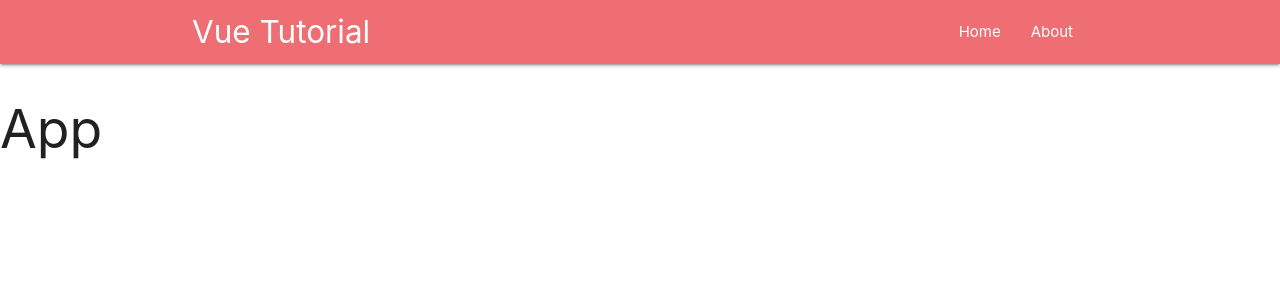
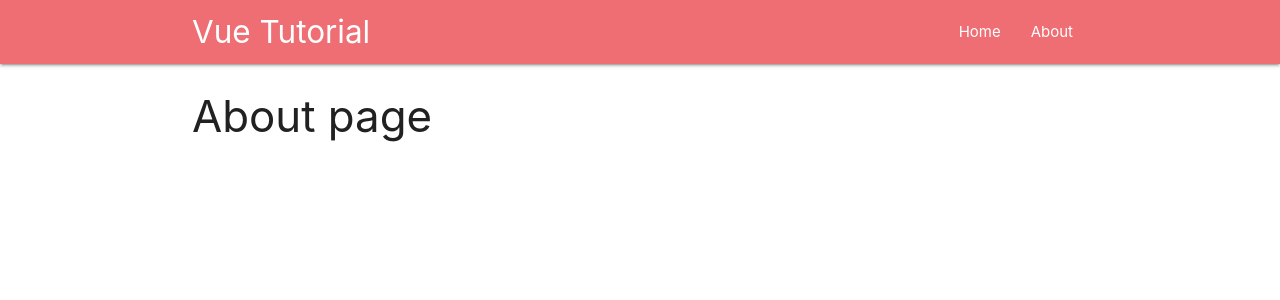
Before and after one commit to hymntaha/vue-practice, a Vue app: page /about in a window 1280 px wide. Shown: the top 300 px of the page. Built offline with nearby package versions, Linux system fonts and the light colour scheme.

Commit message:
adding routers

```diff
--- a/src/App.vue
+++ b/src/App.vue
@@ -1,7 +1,9 @@
 <template>
   <div>
     <Navbar />
-    <h2>App</h2>
+    <div class="container">
+      <router-view />
+    </div>
   </div>
 </template>
 
--- a/src/main.js
+++ b/src/main.js
@@ -1,8 +1,11 @@
 import Vue from 'vue';
 import App from './App.vue';
+
+import router from './router';
 
 Vue.config.productionTip = false;
 
 new Vue({
+  router,
   render: (h) => h(App),
 }).$mount('#app');
--- /dev/null
+++ b/src/router.js
@@ -0,0 +1,22 @@
+import Vue from 'vue';
+import Router from 'vue-router';
+
+
+import About from './views/About.vue';
+import Home from './views/Home.vue';
+
+Vue.use(Router);
+
+export default new Router({
+  mode: 'history',
+  routes: [
+    {
+      path: '/',
+      component:Home
+    },
+    {
+      path:'/about',
+      component: About
+    }
+  ]
+})
--- a/src/views/About.vue
+++ b/src/views/About.vue
@@ -0,0 +1,3 @@
+<template>
+  <h3>About page</h3>
+</template>
--- a/src/views/Home.vue
+++ b/src/views/Home.vue
@@ -0,0 +1,3 @@
+<template>
+  <h3>Home page</h3>
+</template>
```
